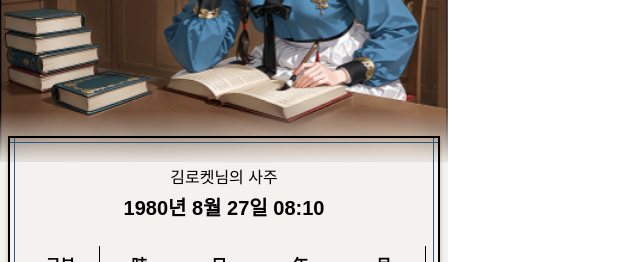
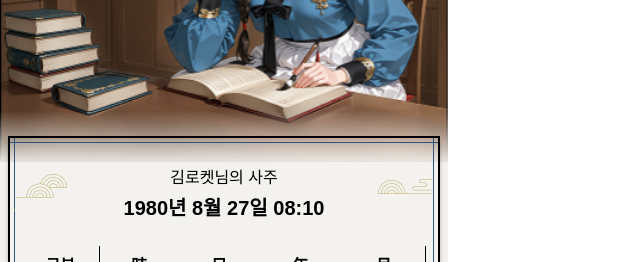
Before and after one commit to SeanKim05/rocket_ai, a Next.js app: page / in a window 1280 px wide. Shown: the part 1488-1750 px from the top of the page, without its empty margins (0-640 px from the left). Built offline with nearby package versions, Linux system fonts and the light colour scheme; a web font is replaced by a local one.

Commit message:
Design: 누락된 구름 이미지 추가

```diff
--- /dev/null
+++ b/src/components/atoms/slides/CloudImage.tsx
@@ -0,0 +1,25 @@
+import Image from "next/image";
+
+interface CloudImageProps {
+  position: "left" | "right";
+  className?: string;
+}
+
+const cloudSrcMap = {
+  left: "/images/cloud_lf.png",
+  right: "/images/cloud_rg.png",
+};
+
+export default function CloudImage({ position, className }: CloudImageProps) {
+  return (
+    <Image
+      src={cloudSrcMap[position]}
+      alt={position === "left" ? "왼쪽 구름" : "오른쪽 구름"}
+      width={56}
+      height={38}
+      className={className}
+      style={{ width: 56, height: 38 }}
+      priority
+    />
+  );
+}
--- a/src/components/molcules/table/SajuTable.tsx
+++ b/src/components/molcules/table/SajuTable.tsx
@@ -1,6 +1,7 @@
 "use client";
 import { headersData, TableRowsData } from "@/data/data";
 import Header from "@/components/atoms/table/Header";
+import CloudImage from "@/components/atoms/slides/CloudImage";
 import TableRows from "./TableRows";
 import TableTitle from "@/components/atoms/table/TableTitle";
 import Line from "@/components/atoms/table/Line";
@@ -22,6 +23,10 @@ export default function SajuTable({ inViewId }: SajuTableProps) {
       className={`relative flex flex-col items-center justify-center border-2 ${inViewId && inView && "saju-slide-in"}`}
       style={{ boxShadow: "0px 4px 4px 0px #00000040" }}
     >
+      <div className="absolute top-[36px] left-1 z-10">
+        <CloudImage position="left" />
+      </div>
+
       <Line direction="horizontal" top={4} />
       <Line direction="vertical" left={4} />
       <Line direction="vertical" right={4} />
@@ -32,6 +37,11 @@ export default function SajuTable({ inViewId }: SajuTableProps) {
           <TableRows TableRows={TableRowsData} />
         </table>
       </div>
+
+      <div className="absolute top-[18px] right-1 z-10">
+        <CloudImage position="right" />
+      </div>
+
       <Line direction="horizontal" bottom={4} />
     </div>
   );
```
